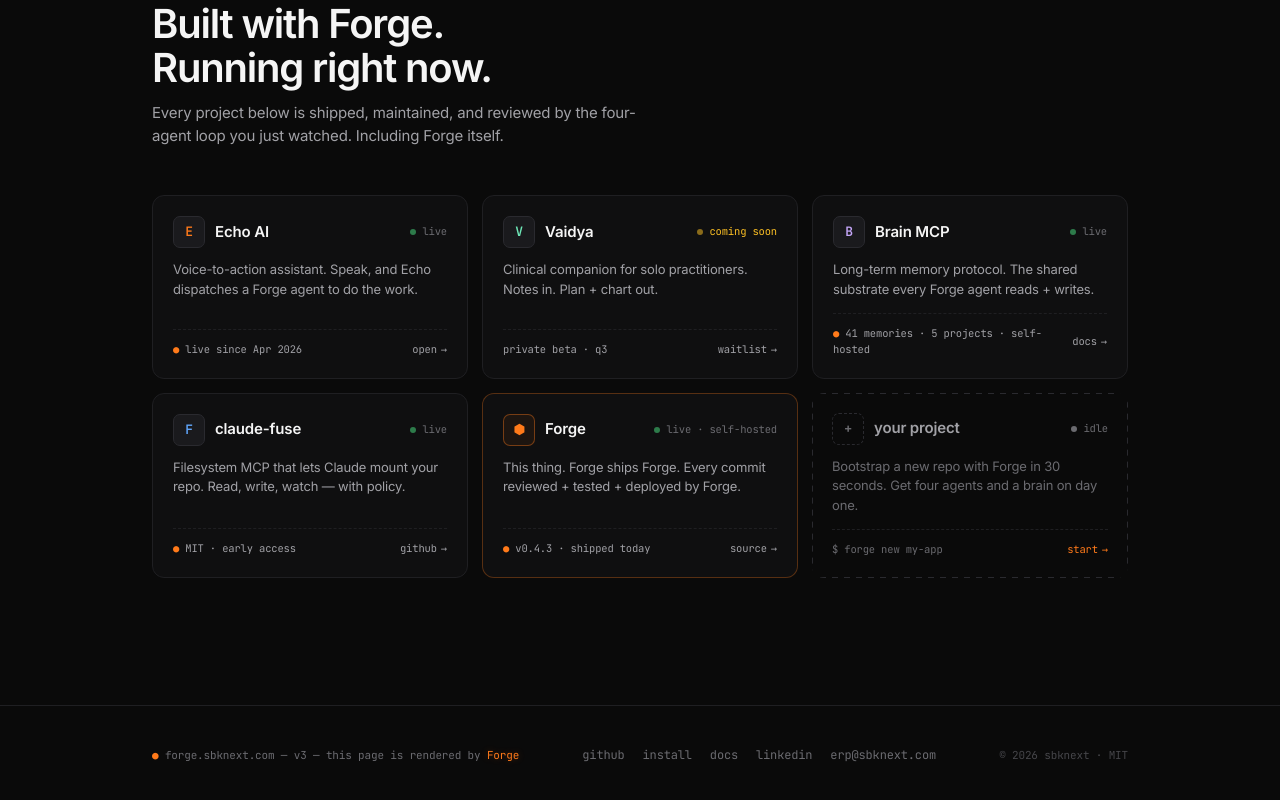
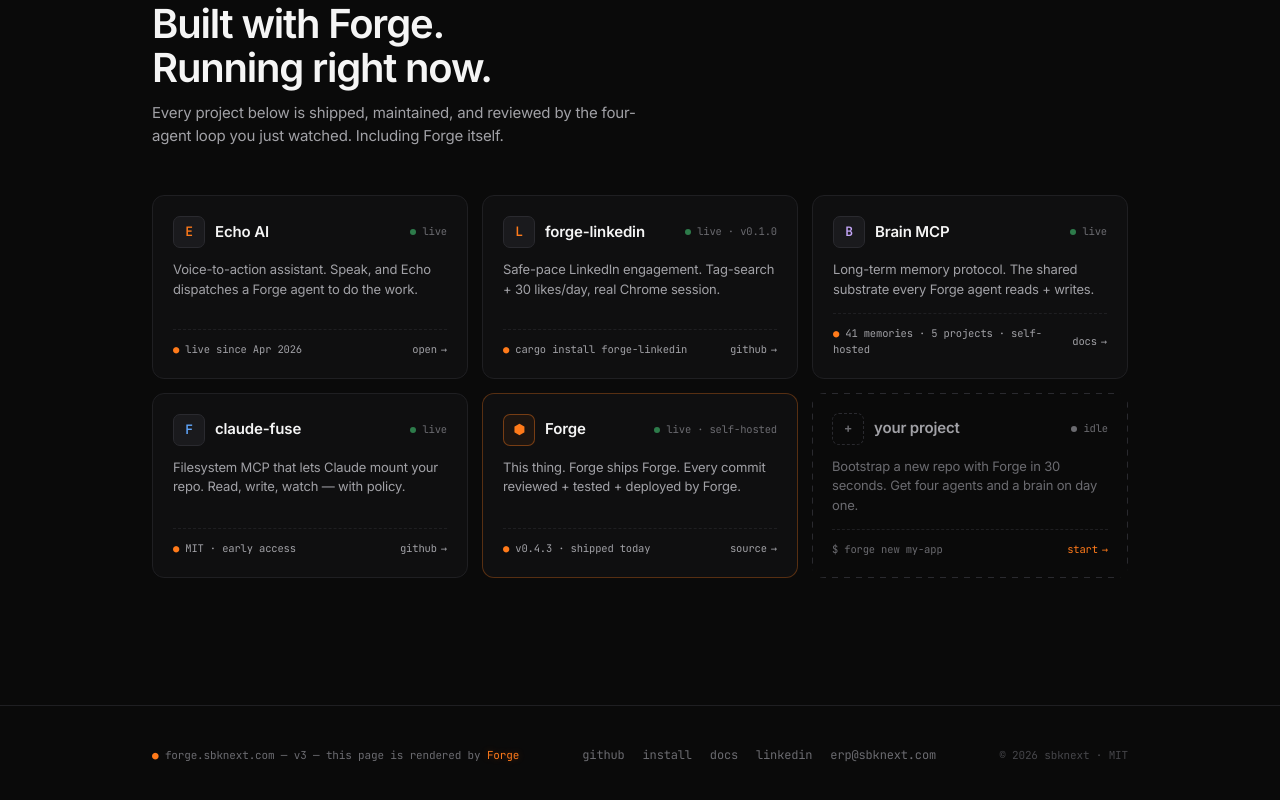
Before and after one commit to sbknext/forge-site, a Next.js app: page / in a window 1280 px wide. Shown: the part 3587-4387 px from the top of the page. Built offline with nearby package versions, Linux system fonts and the light colour scheme.

Commit message:
Add forge-linkedin to Built with Forge section

```diff
--- a/app/page.tsx
+++ b/app/page.tsx
@@ -576,17 +576,17 @@
                 </div>
               </div>
 
-              {/* Vaidya */}
+              {/* forge-linkedin */}
               <div className="product-card">
                 <div className="head">
-                  <div className="pmark" style={{ color: '#6ee7b7' }}>V</div>
-                  <div><div className="pname">Vaidya</div></div>
-                  <div className="meta soon"><span className="dot" />coming soon</div>
+                  <div className="pmark" style={{ color: '#ff7a1a' }}>L</div>
+                  <div><div className="pname">forge-linkedin</div></div>
+                  <div className="meta"><span className="dot" />live · v0.1.0</div>
                 </div>
-                <div className="desc">Clinical companion for solo practitioners. Notes in. Plan + chart out.</div>
+                <div className="desc">Safe-pace LinkedIn engagement. Tag-search + 30 likes/day, real Chrome session.</div>
                 <div className="tail">
-                  <span className="stat">private beta · q3</span>
-                  <a className="link" href="#">waitlist <span>→</span></a>
+                  <span className="stat"><span className="ember">●</span> cargo install forge-linkedin</span>
+                  <a className="link" href="https://github.com/sbknext/forge-linkedin" target="_blank" rel="noreferrer">github <span>→</span></a>
                 </div>
               </div>
 
```
